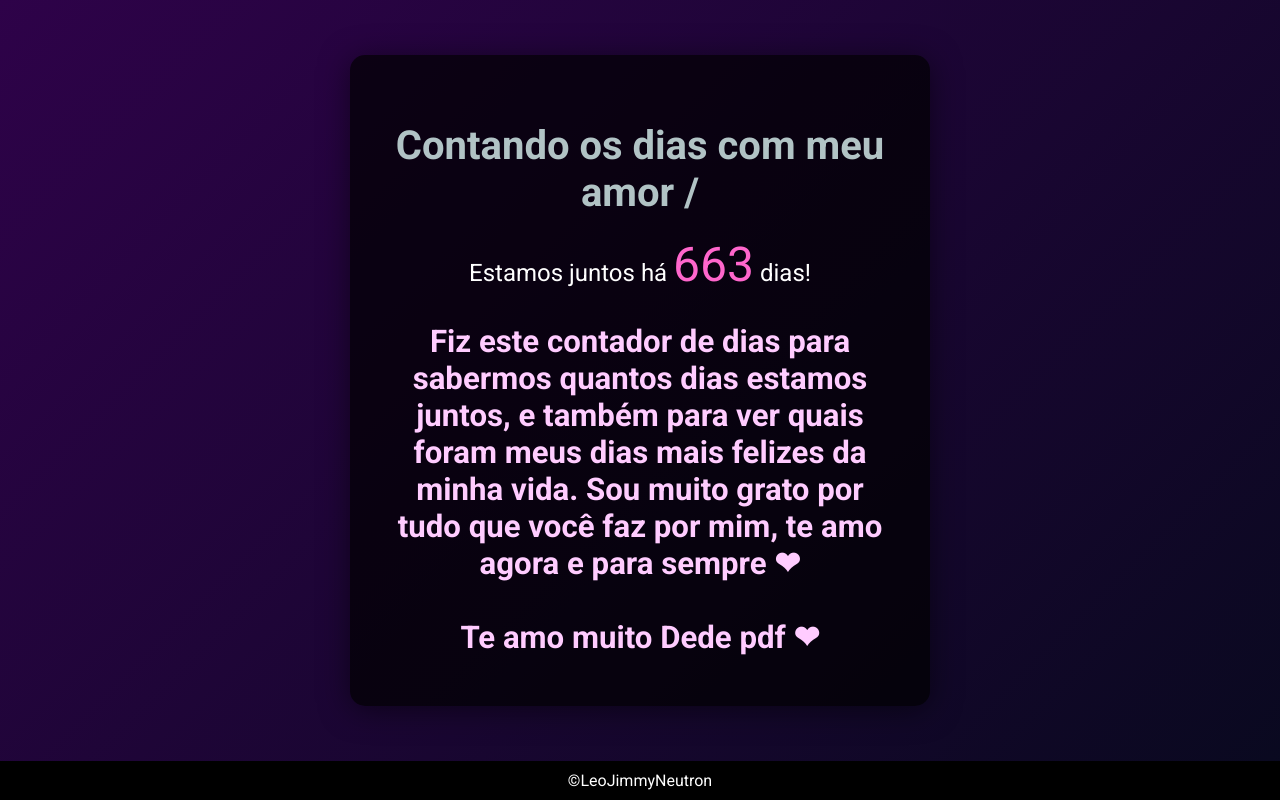
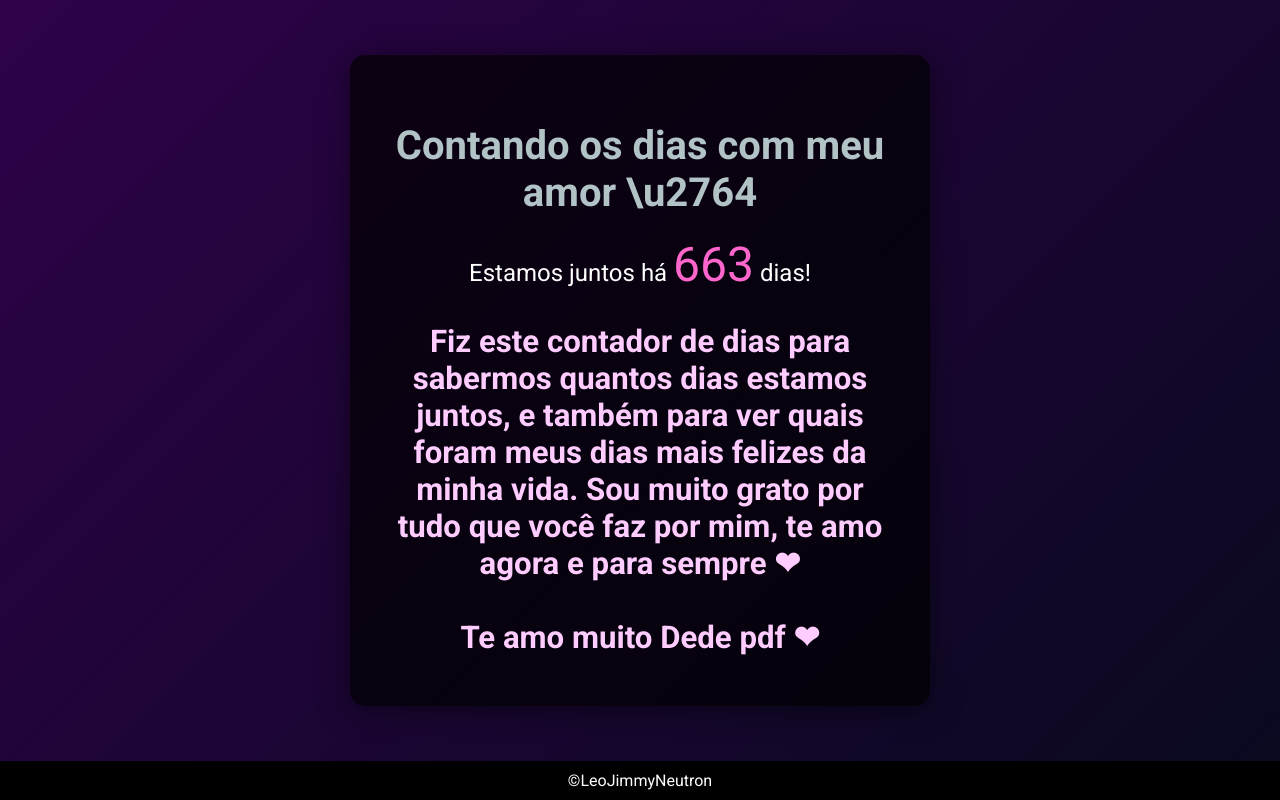
Before and after one commit to LeonardoCSilva1/Contador, a plain HTML site: page index.html in a window 1280 px wide. Drawn offline with Linux system fonts and the light colour scheme.

Commit message:
index.html

```diff
--- a/index.html
+++ b/index.html
@@ -8,7 +8,7 @@
 </head>
 <body>
     <div class="container">
-        <h1>Contando os dias com meu amor /</h1>
+        <h1>Contando os dias com meu amor \u2764</h1>
         <p>Estamos juntos há <span id="daysCount"></span> dias!</p>
         <div class="message">
             <p id="specialMessage"></p>
```
